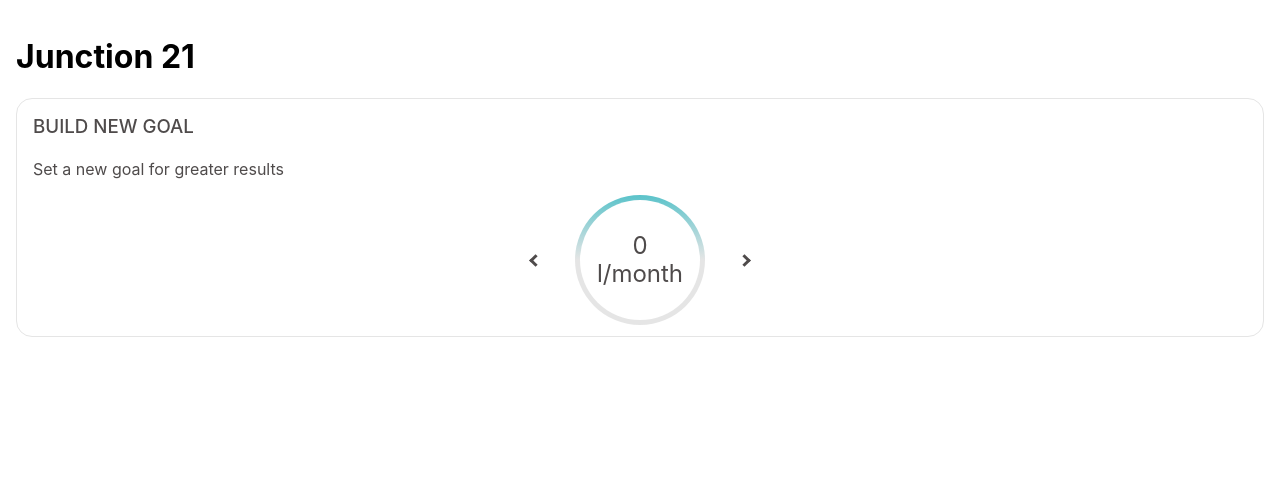
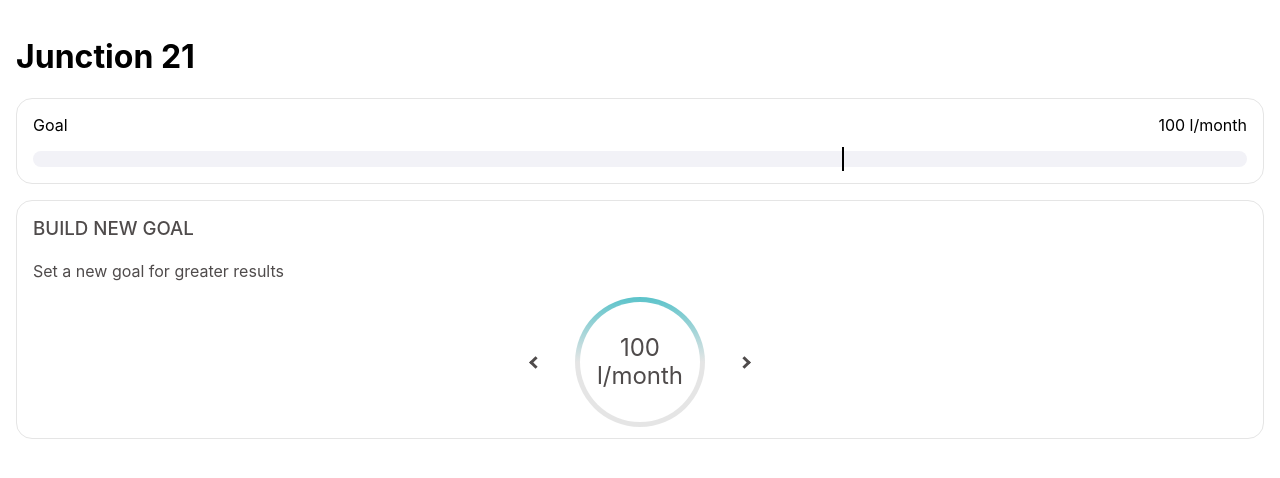
Before and after one commit to zkerriga/junction2021, a React (Create React App) app: page / in a window 1280 px wide. Shown: the top 478 px of the page. Built offline with nearby package versions, Linux system fonts and the light colour scheme.

Commit message:
new state

```diff
--- a/src/Components/App/App.tsx
+++ b/src/Components/App/App.tsx
@@ -1,38 +1,48 @@
 import React, {useContext} from 'react';
-import {ActionType} from "../../store/reducer";
 import GoalInfo from "../GoalInfo/GoalInfo";
 import styled from "styled-components";
 import Canvas from "../Canvas/Canvas";
 import GoalSelector from "../GoalSelector/GoalSelector";
 import {StoreContext} from "../../context/storeContext";
 import {getUpdatedGoal} from "../../api/api";
-import {setGoal} from "../../store/actions/goal/action-creator";
+import {State} from "../../types/stateTypes";
 
 const Container = styled.div`
 	padding: 16px;
 `
 
 interface AppProps {
-	dispatch:  React.Dispatch<ActionType>
+	setState: React.Dispatch<React.SetStateAction<State>>
 }
 
-const App = ({ dispatch }: AppProps) => {
+const App = ({ setState }: AppProps) => {
 	const state = useContext(StoreContext);
 
-	// const changeGoalHandler = (newGoal: number) => {
-	// 	getUpdatedGoal(newGoal).then((data) => {
-	// 		dispatch(setGoal({...data}));
-	// 	})
-	// }
+	const changeGoalHandler = (newGoal: number) => {
+		if (state.goal + newGoal >= 0) {
+			getUpdatedGoal(newGoal).then(data => {
+				setState(prevState => ({
+					...prevState,
+					goal: prevState.goal + newGoal,
+					status: data.status,
+					consumption: {
+						...data.consumption
+					}
+				}))
+			})
+		}
+	}
+
 
 	return (
 		<Container>
 			<h1>Junction 21</h1>
-			{/*<GoalInfo goal={100} currentConsumption={99}/>*/}
+			<GoalInfo goal={state.goal} currentConsumption={state.consumption.liters}/>
 			{/*<Canvas />*/}
 			<GoalSelector
-
-				goal={0}/>
+				// updateGoal={changeGoalHandler}
+				updateGoal={changeGoalHandler}
+				goal={state.goal}/>
 		</Container>
 	);
 };
--- a/src/Components/AppData/AppData.tsx
+++ b/src/Components/AppData/AppData.tsx
@@ -1,12 +1,27 @@
-import React, {useEffect, useReducer} from 'react';
-import {initialState, reducer} from '../../store/reducer'
+import React, {useEffect, useReducer, useState} from 'react';
 import App from "../App/App";
 import {StoreContext} from "../../context/storeContext";
 import axios from "axios";
-import {setGoal} from "../../store/actions/goal/action-creator";
+import {State} from "../../types/stateTypes";
 
 const AppData = () => {
-	const [state, dispatch] = useReducer(reducer, initialState);
+	const [state, setState] = useState<State>({
+		time: {
+			hours: 0,
+			minutes: 0,
+			seconds: 0
+		},
+		rating: {
+			totalUsers: 0,
+			place: 0,
+		},
+		goal: 100,
+		status: 0,
+		consumption: {
+			liters: 0,
+			kWh: 0,
+		},
+	})
 
 	useEffect(() => {
 		// axios.get('./mock/goal.json').then((res) => {
@@ -14,9 +29,11 @@ const AppData = () => {
 		// })
 	}, [])
 
+	console.log(state);
+
 	return (
 		<StoreContext.Provider value={state}>
-			<App dispatch={dispatch}/>
+			<App setState={setState}/>
 		</StoreContext.Provider>
 	);
 };
--- a/src/Components/GoalInfo/GoalInfo.tsx
+++ b/src/Components/GoalInfo/GoalInfo.tsx
@@ -1,5 +1,5 @@
 import React from 'react';
-import styled from "styled-components";
+import styled, {css} from "styled-components";
 
 const StyledContainer = styled.div`
   	width: 100%;
@@ -26,9 +26,10 @@ const StyledRange = styled.div<{ consumptionPercent: number, date: number }>`
 	content: '';
 	height: 16px;
     border-radius: 8px;
-	width: calc(100% * ${({consumptionPercent}) => consumptionPercent});
+	width: ${({consumptionPercent}) => 100 * consumptionPercent}%;
+	max-width: 100%;
 	display: block;
-    background: rgba(110, 194, 140, 0.6);
+    background: ${({consumptionPercent, date}) => 100 * consumptionPercent > (date / 30) * 100 ? '#F98181' : 'rgba(110, 194, 140, 0.6)'};
   }
 
   &::after {
@@ -53,7 +54,7 @@ const GoalInfo = ({ goal, currentConsumption }: GoalInfoProps) => {
 	return (
 		<StyledContainer>
 			<StyledInfoContainer>
-				<span>Gaol</span>
+				<span>Goal</span>
 				<span>{`${goal} l/month`}</span>
 			</StyledInfoContainer>
 			<StyledRange date={new Date(Date.now()).getDate()} consumptionPercent={(currentConsumption / goal)}/>
--- a/src/Components/GoalSelector/GoalSelector.tsx
+++ b/src/Components/GoalSelector/GoalSelector.tsx
@@ -73,9 +73,10 @@ const StyledArrow = styled.div<{ direction: 'left' | 'right'}>`
 
 interface GoalSelectorProps {
 	goal: number;
+	updateGoal: (newGoal: number) => void
 }
 
-const GoalSelector = ({goal}: GoalSelectorProps) => {
+const GoalSelector = ({goal, updateGoal}: GoalSelectorProps) => {
 	// const { goal: goalNumber } = useContext(StoreContext)
 	// const handler = () => {
 	// 	getUpdatedGoal()
@@ -86,12 +87,12 @@ const GoalSelector = ({goal}: GoalSelectorProps) => {
 			<StyledTitle>BUILD NEW GOAL</StyledTitle>
 			<StyledSubTitle>Set a new goal for greater results</StyledSubTitle>
 			<StyledSelectorContainer>
-				<StyledArrow direction="right"/>
+				<StyledArrow direction="right" onClick={() => updateGoal(-25)}/>
 				<StyledSelectorHero>
 					<StyledAmount>{goal}</StyledAmount>
 					<StyledAmount>l/month</StyledAmount>
 				</StyledSelectorHero>
-				<StyledArrow direction="left"/>
+				<StyledArrow direction="left" onClick={() => updateGoal(25)}/>
 			</StyledSelectorContainer>
 		</StyledContainer>
 	);
--- a/src/context/storeContext.ts
+++ b/src/context/storeContext.ts
@@ -1,5 +1,22 @@
 import { createContext } from "react";
 import {State} from "../types/stateTypes";
-import {initialState} from "../store/reducer";
 
-export const StoreContext = createContext( initialState);
+const initialState: State = {
+	time: {
+		hours: 0,
+		minutes: 0,
+		seconds: 0
+	},
+	rating: {
+		totalUsers: 0,
+		place: 0,
+	},
+	goal: 100,
+	status: 0,
+	consumption: {
+		liters: 0,
+		kWh: 0,
+	},
+}
+
+export const StoreContext = createContext(initialState);
--- a/src/store/actions/goal/action-creator.ts
+++ /dev/null
@@ -1,4 +0,0 @@
-import {GoalActionTypes} from "./types";
-import {Goal} from "../../../types/stateTypes";
-
-export const setGoal = (payload: Goal) => ({type: GoalActionTypes.SET_GOAL, payload});
--- a/src/store/actions/goal/types.ts
+++ /dev/null
@@ -1,12 +0,0 @@
-import {Goal} from "../../../types/stateTypes";
-
-export enum GoalActionTypes {
-	SET_GOAL = 'SET_GOAL',
-}
-
-interface SetGoal {
-	type: GoalActionTypes.SET_GOAL;
-	payload: Goal;
-}
-
-export type goalActions = SetGoal;
--- a/src/store/reducer.ts
+++ /dev/null
@@ -1,37 +0,0 @@
-import {State} from "../types/stateTypes";
-import {goalActions, GoalActionTypes} from "./actions/goal/types";
-
-export const initialState: State = {
-	time: {
-		hours: 0,
-		minutes: 0,
-		seconds: 0
-	},
-	rating: {
-		totalUsers: 0,
-		place: 0,
-	},
-	goal: {
-		status: 0,
-		consumption: {
-			liters: 0,
-			kWh: 0,
-		},
-	}
-}
-
-export type ActionType = goalActions;
-
-export const reducer = (state: State, action: ActionType) => {
-	switch (action.type) {
-		case (GoalActionTypes.SET_GOAL):
-			return {
-				...state,
-				goal: {
-					...action.payload
-				}
-			}
-		default:
-			return state;
-	}
-}
```
Also changed, not shown: src/types/stateTypes.ts (+4 -7 lines).
